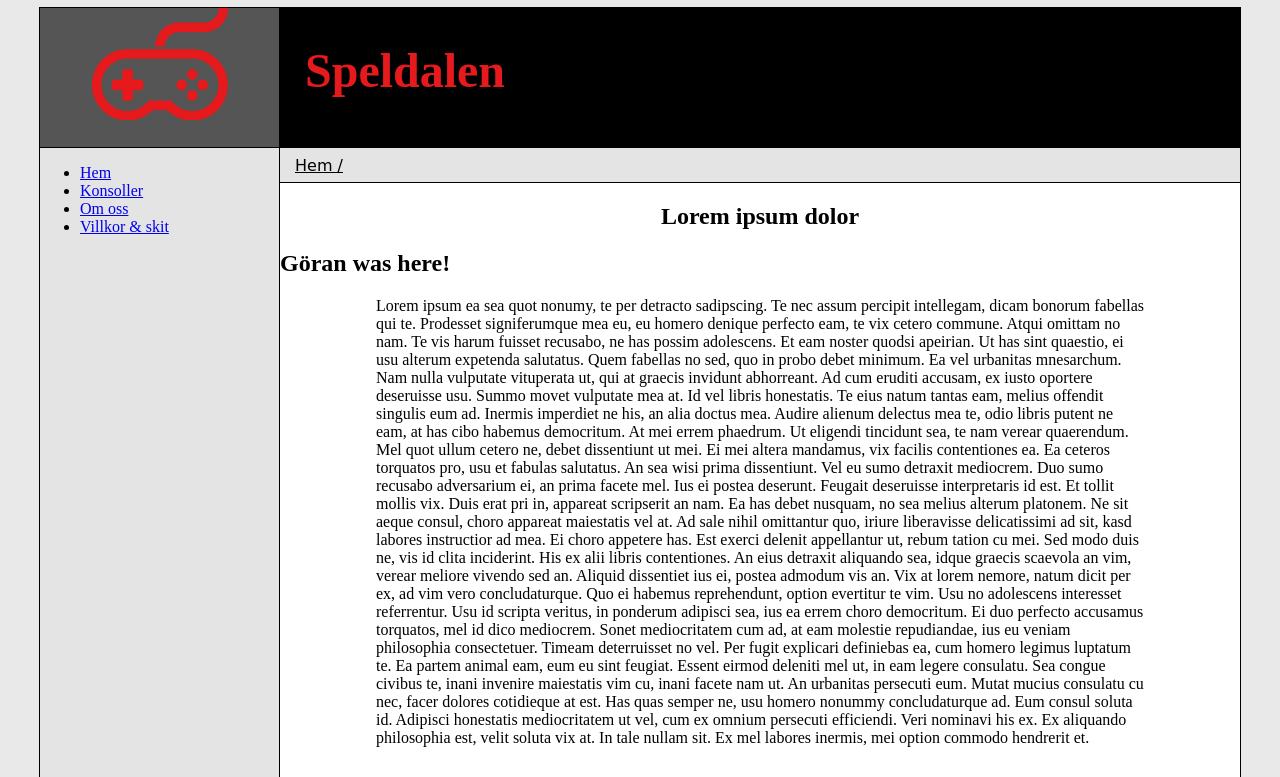
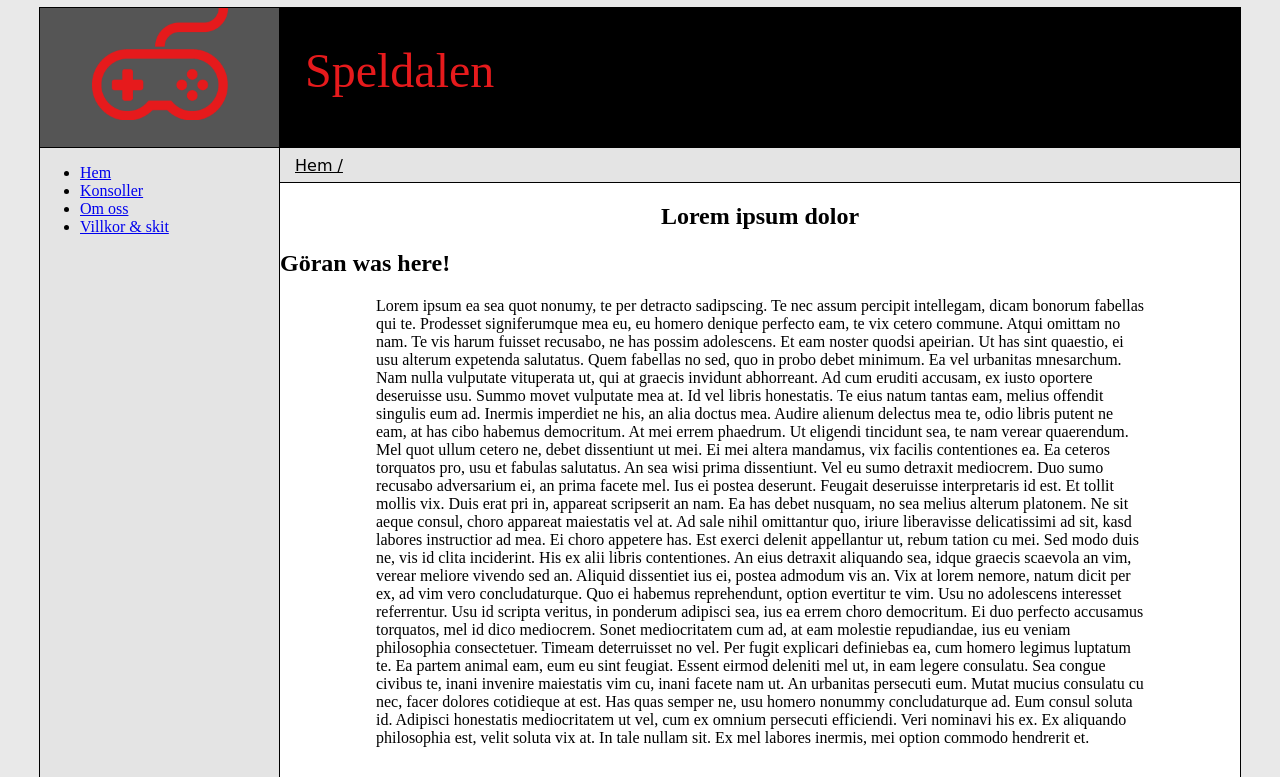
Before and after one commit to Tony322/projektsida, a PHP site: page /index.php in a window 1280 px wide. Shown: the top 777 px of the page. Run offline with PHP 8.4, Linux system fonts and the light colour scheme.

Commit message:
Fixade annat element som headertext istället för h1

```diff
--- a/header.html
+++ b/header.html
@@ -1 +1 @@
-<h1>Speldalen</h1>
+<p>Speldalen</p>
--- a/hemstyle.css
+++ b/hemstyle.css
@@ -95,12 +95,12 @@ outline:1px solid black;
 
 }
 
-#header h1 {
-margin:0;
-padding-left: 25px;
-padding-top: 35px;
+#header p {
 font-size: 48px;
 color:#E61A1C;
+margin: 0px;
+padding-left:25px;
+padding-top:35px;
 
 }
 
```
